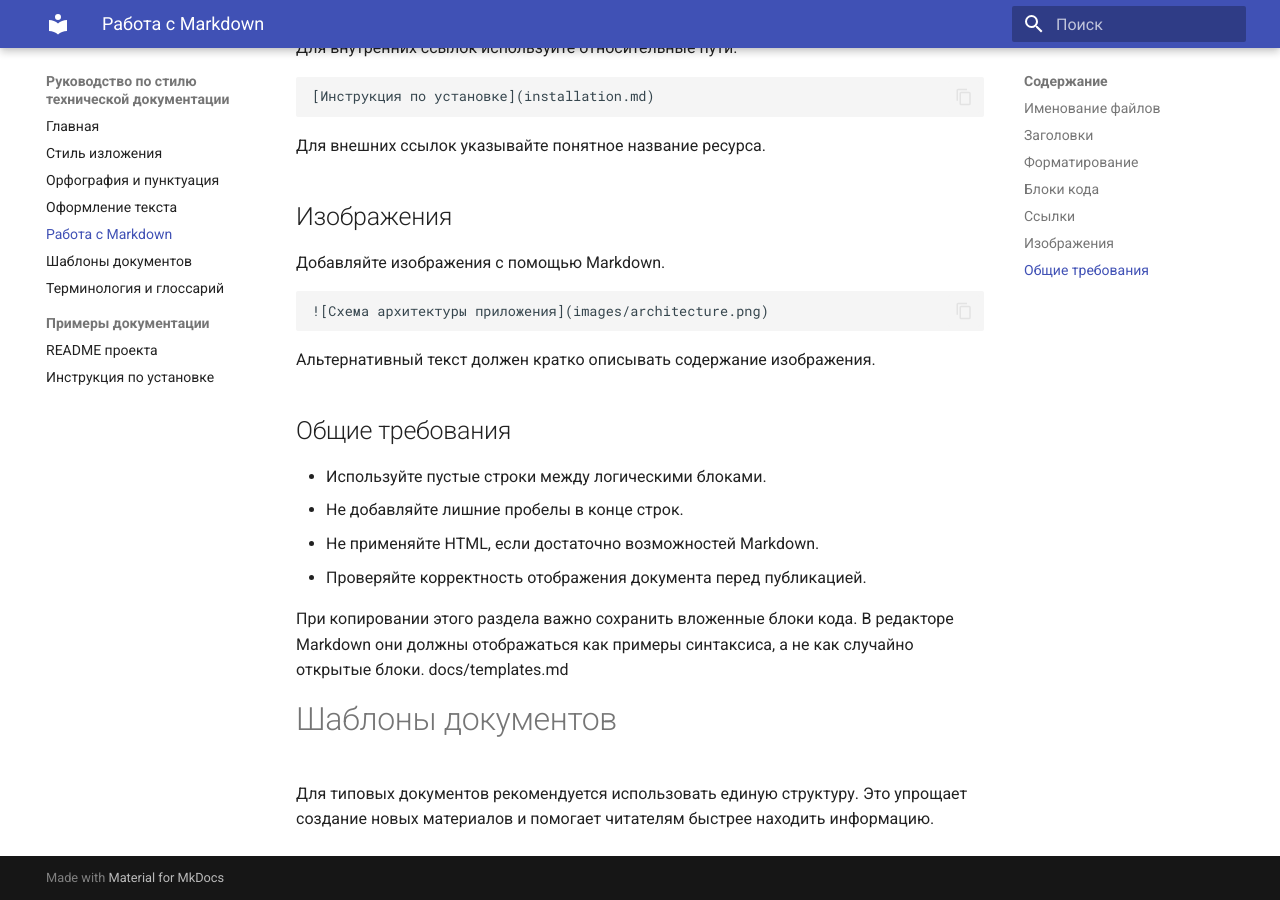
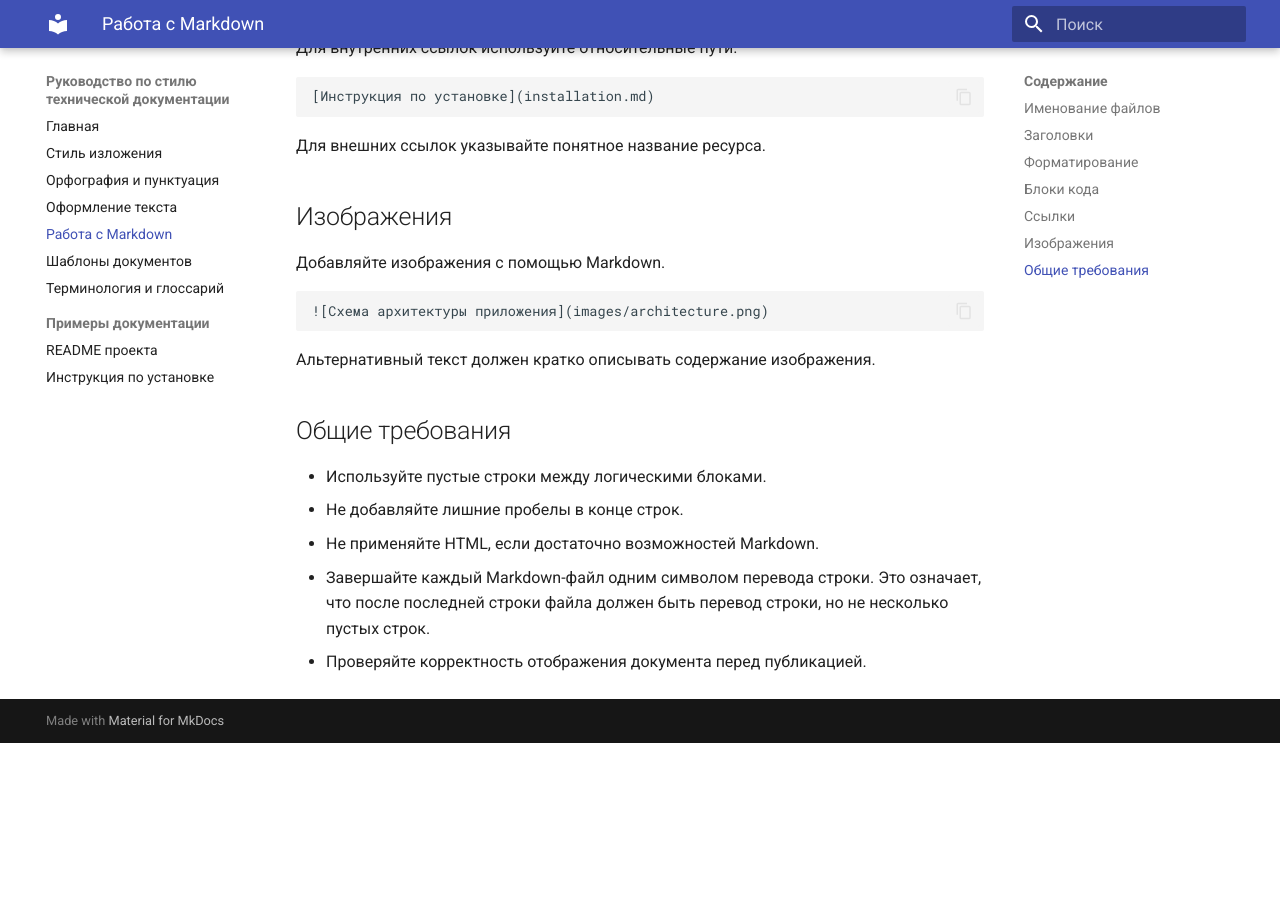
Before and after one commit to Marinchanka/style-guide-project, an MkDocs documentation site: the page built from docs/markdown.md, in a window 1280 px wide and 900 px high, scrolled down 1392 px. Built offline with MkDocs 1.6.1 and Material for MkDocs 9.7.7, drawn with Linux system fonts in a browser that asks for light colours; after the commit the page ends 2135 px from its top, so only the background shows below that.

Commit message:
docs: address review feedback

```diff
--- a/docs/markdown.md
+++ b/docs/markdown.md
@@ -75,10 +75,5 @@ def greet(name: str) -> str:
 - Используйте пустые строки между логическими блоками.
 - Не добавляйте лишние пробелы в конце строк.
 - Не применяйте HTML, если достаточно возможностей Markdown.
+- Завершайте каждый Markdown-файл одним символом перевода строки. Это означает, что после последней строки файла должен быть перевод строки, но не несколько пустых строк.
 - Проверяйте корректность отображения документа перед публикацией.
-
-При копировании этого раздела важно сохранить вложенные блоки кода. В редакторе Markdown они должны отображаться как примеры синтаксиса, а не как случайно открытые блоки.
-docs/templates.md
-# Шаблоны документов
-
-Для типовых документов рекомендуется использовать единую структуру. Это упрощает создание новых материалов и помогает читателям быстрее находить информацию.
```
Also changed, not shown: docs/glossary.md (+1 -0 lines).
